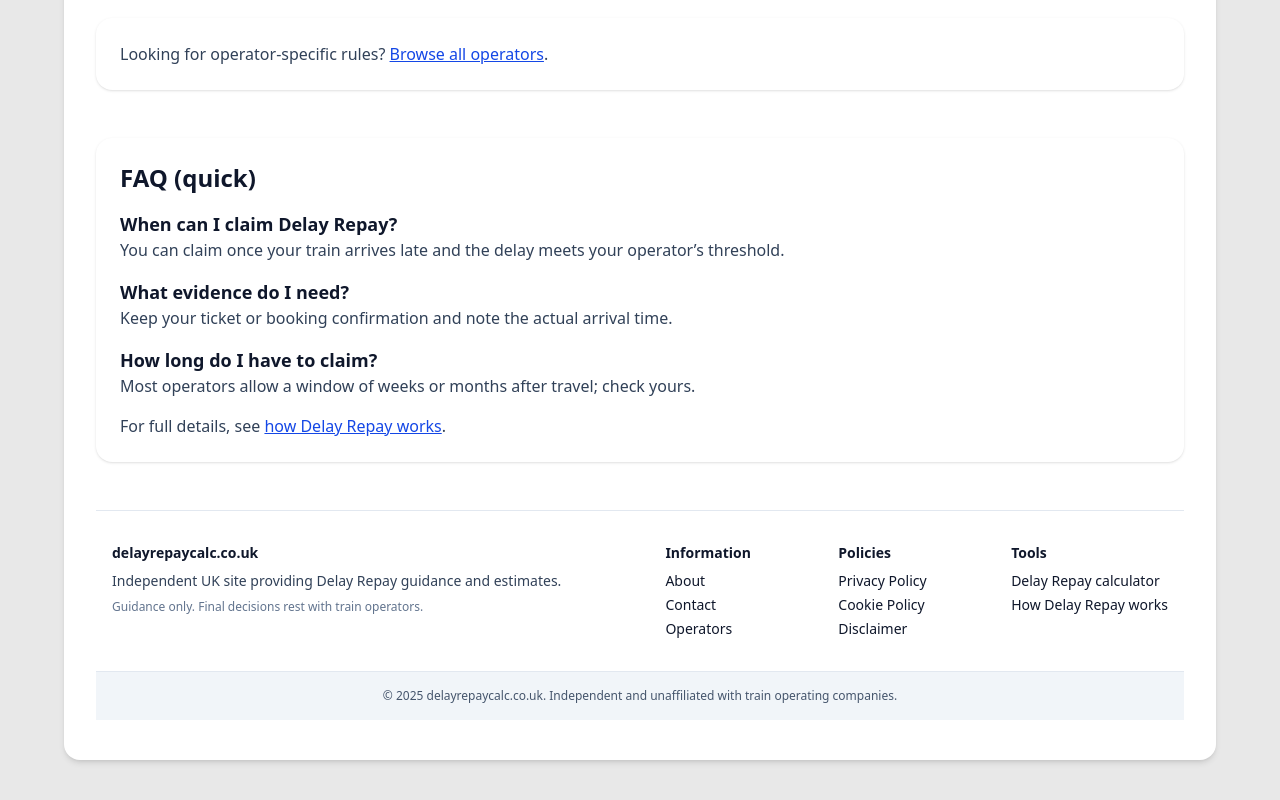
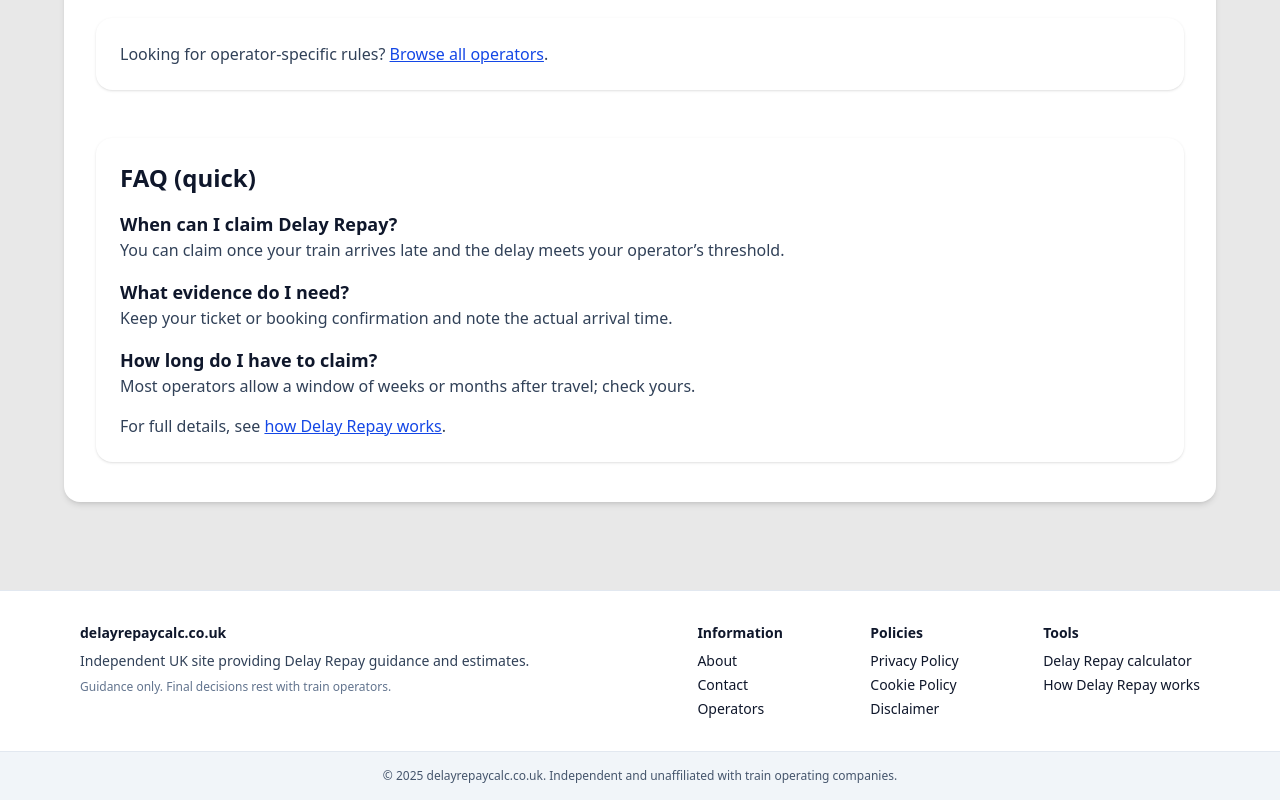
Before and after one commit to bestel89/delay-repay, a Next.js app: page / in a window 1280 px wide. Shown: the part 1322-2122 px from the top of the page. Built offline with nearby package versions, Linux system fonts and the light colour scheme; no server answers; the database is empty.

Commit message:
Place footer outside page frame

```diff
--- a/app/layout.tsx
+++ b/app/layout.tsx
@@ -67,9 +67,9 @@ export default function RootLayout({children}: { children: React.ReactNode }) {
 					{children}
 					<Analytics/>
 				</main>
-				<Footer/>
 			</PageFrame>
 		</div>
+		<Footer/>
 		</body>
 		</html>
 	);
```
